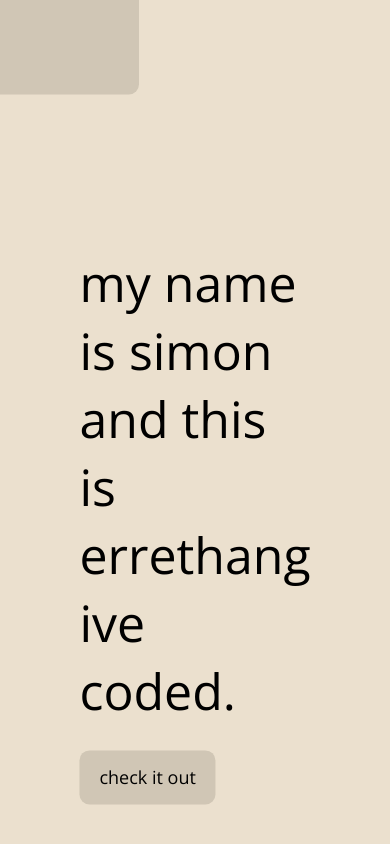
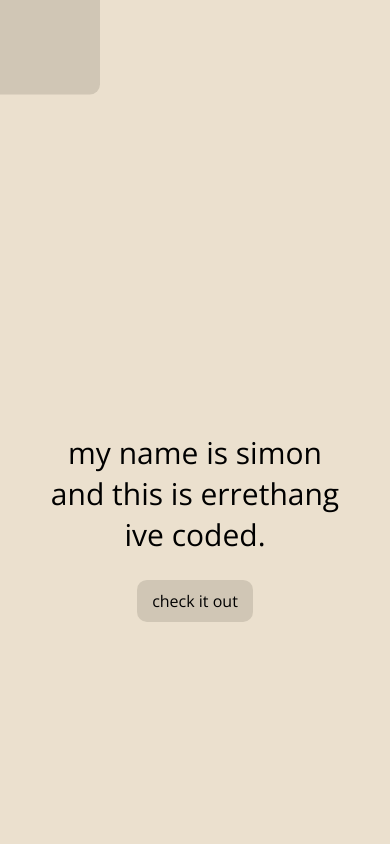
Before and after one commit to smmnn/errethang, a plain HTML site: page index.html in a window 390 px wide. Shown: the part 752-1596 px from the top of the page. Drawn offline with nearby package versions, Linux system fonts and the light colour scheme.

Commit message:
404 test

```diff
--- a/global.css
+++ b/global.css
@@ -24,3 +24,12 @@ button:hover {
     background: rgb(179, 171, 156);
     transition: 0.5s;
 }
+
+a {
+    color: inherit;
+    text-decoration: inherit;
+}
+
+@media only screen and (max-width: 870px) {
+    button {padding: 10px 15px; font-size: 16px;}
+}
--- a/index.css
+++ b/index.css
@@ -195,3 +195,9 @@
     0% {opacity: 0;}
     100% {opacity: 0;}
 }
+
+
+@media only screen and (max-width: 875px) {
+    .entrancetext {font-size: 30px; width: 80%; text-align: center;}
+    .entrance {width:100%;}
+}
--- a/index.html
+++ b/index.html
@@ -8,9 +8,9 @@
   <meta name="og:title" property="og:title" content="simons errethang">
   <meta property="og:type" content="website">
   <meta property="og:description" content="see all my messed up n unorganised code">
-  <link rel="icon" href="Images/favicon.png">
-  <link rel="icon" href="Images/favicon.png" type="image/png">
-  <link rel="apple-touch-icon" href="Images/favicon.png">
+  <link rel="icon" href="Images/favicon.jpeg">
+  <link rel="icon" href="Images/favicon.jpeg" type="image/jpeg">
+  <link rel="apple-touch-icon" href="Images/favicon.jpeg">
   <link rel="stylesheet" href="index.css">
   <script src="https://ajax.googleapis.com/ajax/libs/jquery/3.5.1/jquery.min.js"></script>
   <link rel="stylesheet" href="global.css">
@@ -50,7 +50,7 @@
         <div class="entrancetext">
             my name is simon and this is errethang ive coded.
             <br>
-            <button>check it out</button>
+            <button><a href="/seemore.html">check it out</a></button>
         </div>
     </div>
 </div>
```
Also changed, not shown: 404.html (added, +1 -0 lines), Images/favicon.jpeg (added), 2 other files.
